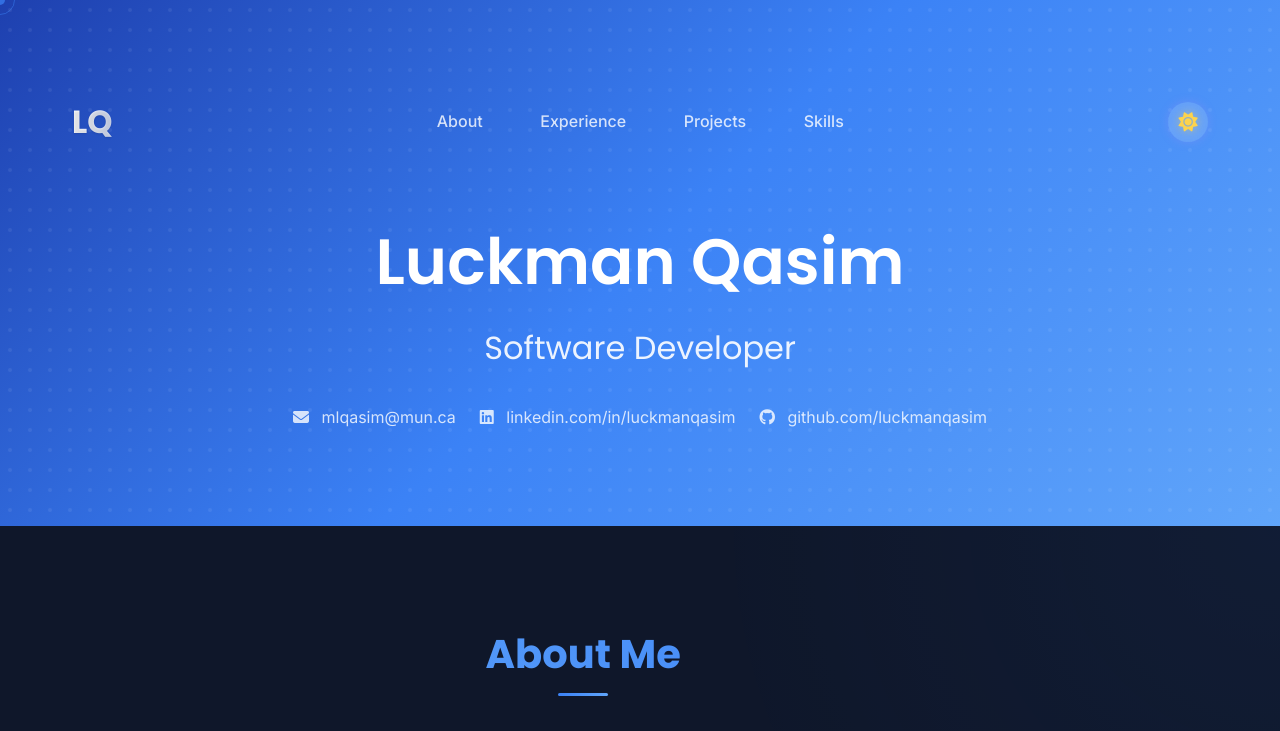
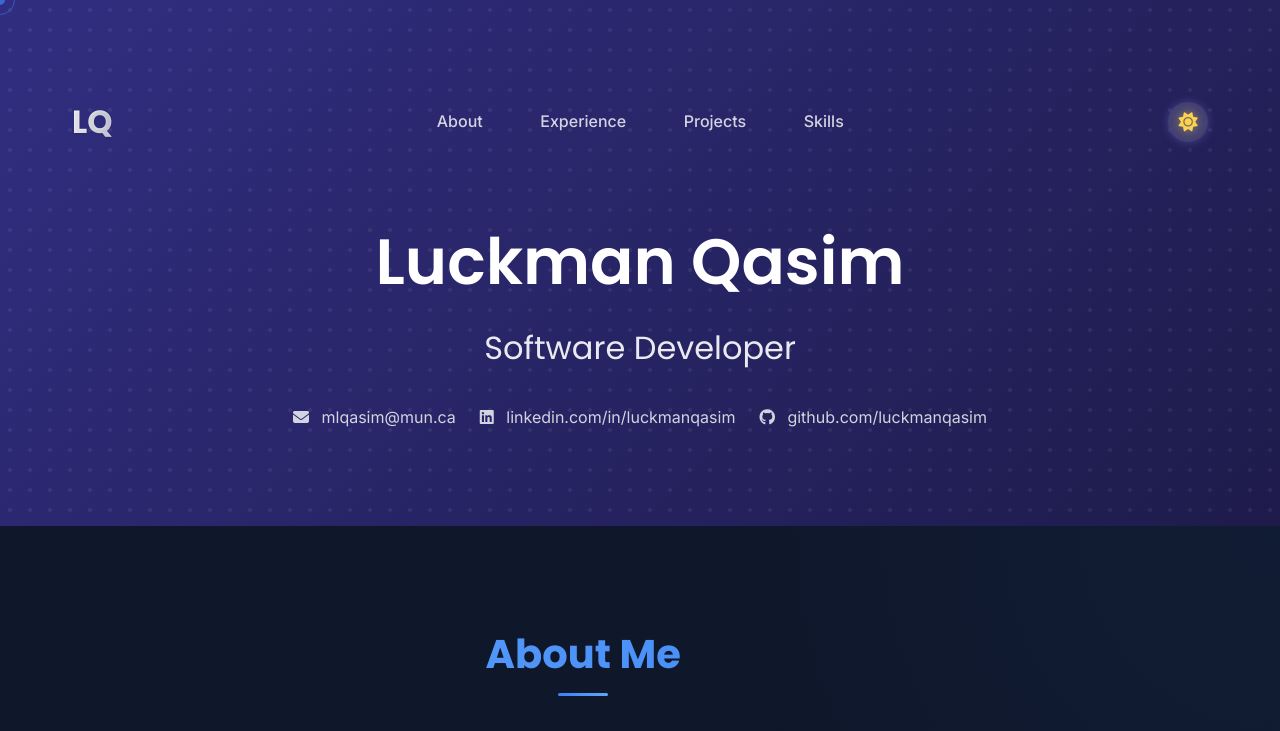
Before and after one commit to luckmanqasim/luckmanqasim.github.io, a plain HTML site: page index.html in a window 1280 px wide. Both pictures are taken after a click on the button "Toggle dark mode". Shown: the top 731 px of the page. Drawn offline with Linux system fonts and the light colour scheme.

Commit message:
updated dark mode header bg color

```diff
--- a/styles.css
+++ b/styles.css
@@ -40,7 +40,7 @@
     --shadow-sm: 0 2px 4px rgba(0, 0, 0, 0.3);
     --shadow-md: 0 4px 6px rgba(0, 0, 0, 0.4), 0 0 0 1px rgba(255, 255, 255, 0.05);
     --shadow-lg: 0 10px 15px -3px rgba(0, 0, 0, 0.5), 0 0 0 1px rgba(255, 255, 255, 0.05);
-    --header-gradient: linear-gradient(135deg, #1E40AF, #3B82F6, #60A5FA);
+    --header-gradient: linear-gradient(135deg, #312E81, #1E1B4B);
     --card-gradient-dark: linear-gradient(to bottom right, rgba(30, 41, 59, 0.9), rgba(15, 23, 42, 0.7));
     --button-gradient: linear-gradient(to right, #3B82F6, #60A5FA);
     --section-gradient: linear-gradient(180deg, var(--background) 0%, rgba(15, 23, 42, 0.8) 100%);
```
